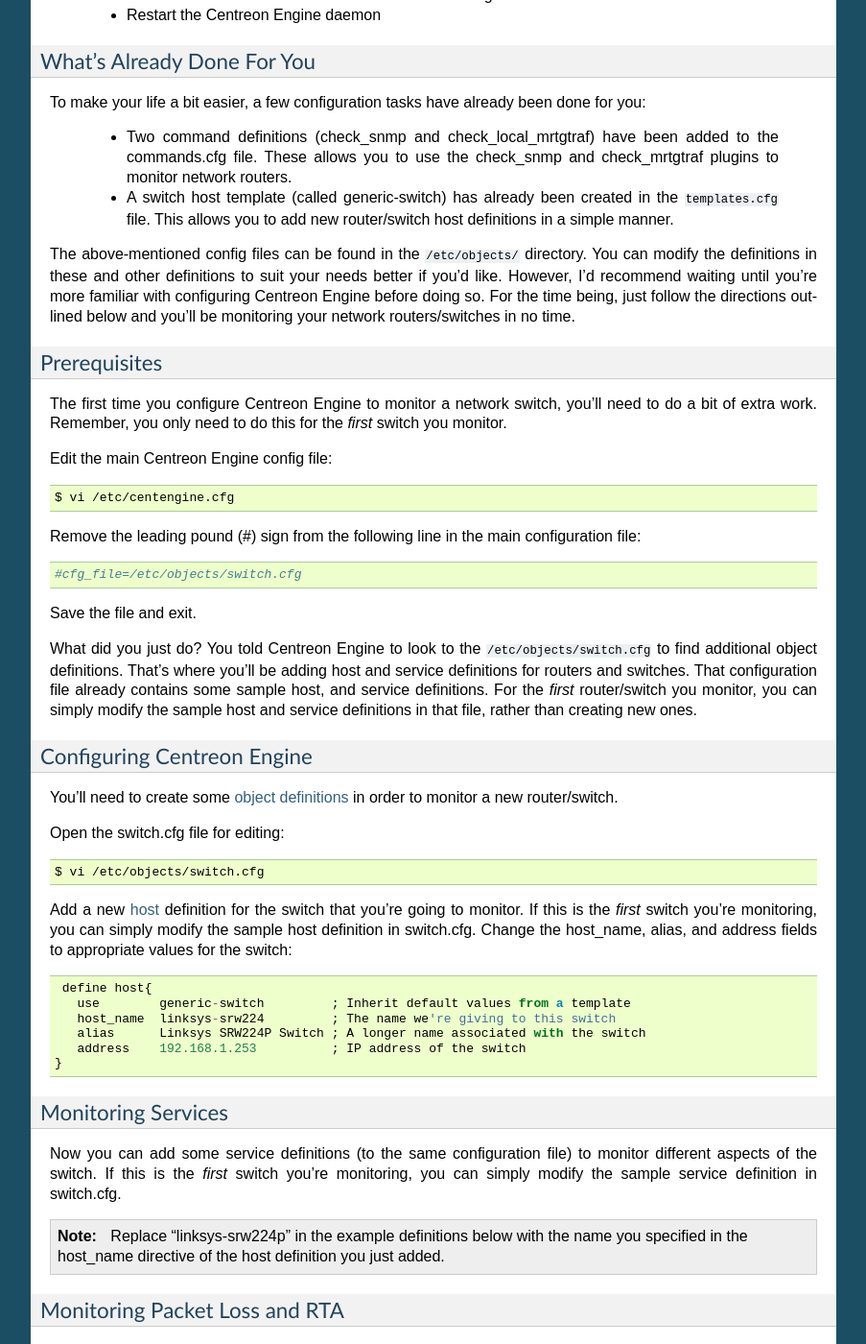
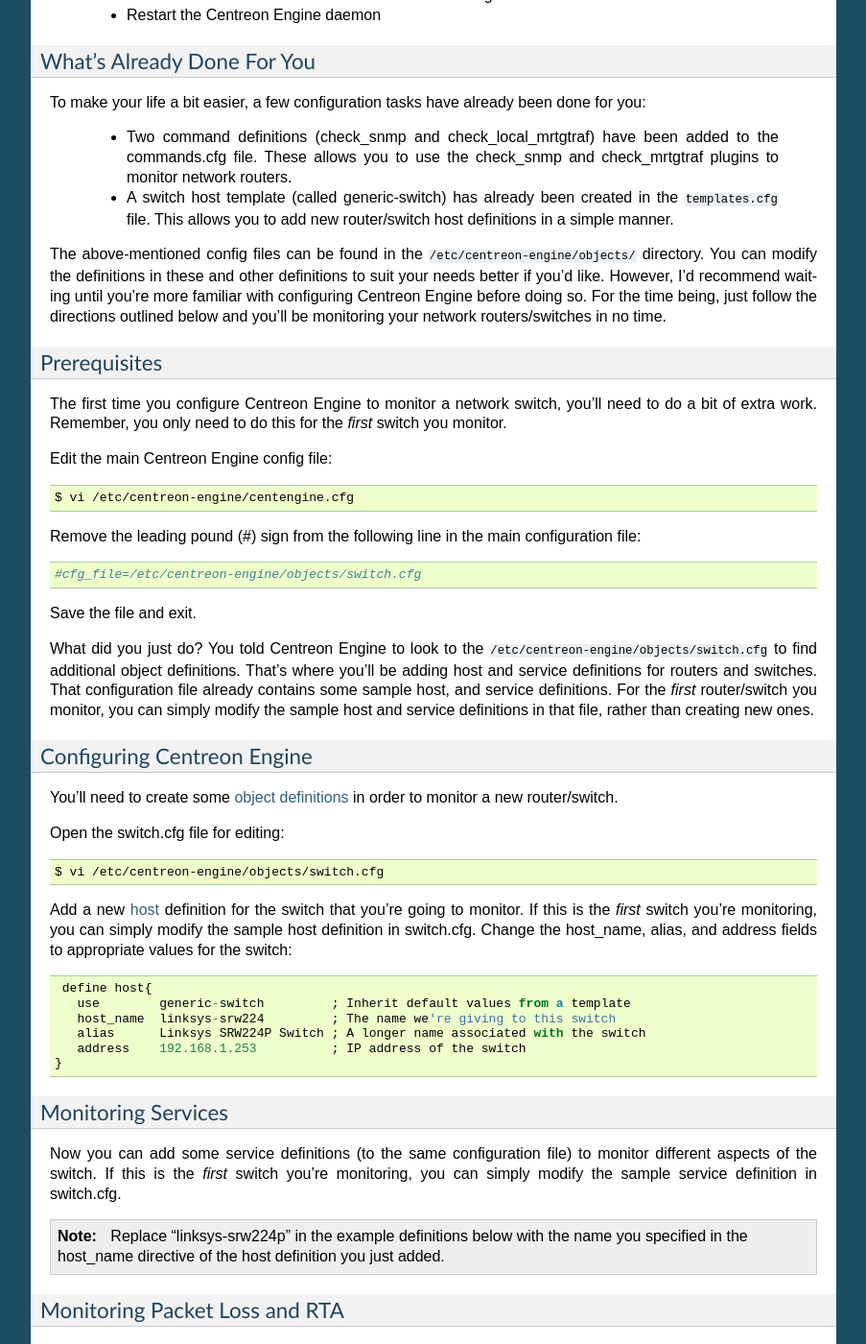
Before and after one commit to centreon/centreon-engine, a Sphinx documentation site: the page built from doc/exploit/monitoring.rst, in a window 1280 px wide and 1400 px high, scrolled down 6819 px. Shown: the whole window at 96% size, without its empty margins (198-1101 px from the left). Built offline with Sphinx 7.4.7, drawn with Linux system fonts in a browser that asks for light colours; some of the changed text lies outside the part shown.

Commit message:
doc: change wrong paths in /etc/.

```diff
--- a/doc/exploit/monitoring.rst
+++ b/doc/exploit/monitoring.rst
@@ -73,7 +73,7 @@
     been created in the templates.cfg file. This allows you to add new
     Windows host definitions in a simple manner.
 
-The above-mentioned config files can be found in the ``/etc/objects/``
+The above-mentioned config files can be found in the ``/etc/centreon-engine/objects/``
 directory. You can modify the definitions in these and other definitions
 to suit your needs better if you'd like. However, I'd recommend waiting
 until you're more familiar with configuring Centreon Engine before doing
@@ -89,17 +89,17 @@
 
 Edit the main Centreon Engine config file::
 
-  $ vi /etc/centengine.cfg
+  $ vi /etc/centreon-engine/centengine.cfg
 
 Remove the leading pound (#) sign from the following line in the main
 configuration file::
 
-  #cfg_file=/etc/objects/windows.cfg
+  #cfg_file=/etc/centreon-engine/objects/windows.cfg
 
 Save the file and exit.
 
 What did you just do? You told Centreon Engine to look to the
-``/etc/objects/windows.cfg`` to find additional object definitions.
+``/etc/centreon-engine/objects/windows.cfg`` to find additional object definitions.
 That's where you'll be adding Windows host and service definitions. That
 configuration file already contains some sample host, and service
 definitions. For the *first* Windows machine you monitor, you can simply
@@ -155,7 +155,7 @@
 
 Open the windows.cfg file for editing::
 
-  $ vi /etc/objects/windows.cfg
+  $ vi /etc/centreon-engine/objects/windows.cfg
 
 Add a new host definition for the Windows machine that you're going to
 monitor. If this is the *first* Windows machine you're monitoring, you
@@ -270,7 +270,7 @@
 Windows machine, you'll need to modify the check_nt command definition
 to include the password. Open the commands.cfg file for editing::
 
-  $ vi /etc/objects/commands.cfg
+  $ vi /etc/centreon-engine/objects/commands.cfg
 
 Change the definition of the check_nt command to include the
 "-s <PASSWORD>" argument (where PASSWORD is the password you specified
@@ -421,7 +421,7 @@
     created in the ``templates.cfg`` file. This allows you to add new
     router/switch host definitions in a simple manner.
 
-The above-mentioned config files can be found in the ``/etc/objects/``
+The above-mentioned config files can be found in the ``/etc/centreon-engine/objects/``
 directory. You can modify the definitions in these and other definitions
 to suit your needs better if you'd like. However, I'd recommend waiting
 until you're more familiar with configuring Centreon Engine before doing
@@ -437,17 +437,17 @@
 
 Edit the main Centreon Engine config file::
 
-  $ vi /etc/centengine.cfg
+  $ vi /etc/centreon-engine/centengine.cfg
 
 Remove the leading pound (#) sign from the following line in the main
 configuration file::
 
-  #cfg_file=/etc/objects/switch.cfg
+  #cfg_file=/etc/centreon-engine/objects/switch.cfg
 
 Save the file and exit.
 
 What did you just do? You told Centreon Engine to look to the
-``/etc/objects/switch.cfg`` to find additional object
+``/etc/centreon-engine/objects/switch.cfg`` to find additional object
 definitions. That's where you'll be adding host and service definitions
 for routers and switches. That configuration file already contains some
 sample host, and service definitions. For the *first* router/switch you
@@ -462,7 +462,7 @@
 
 Open the switch.cfg file for editing::
 
-  $ vi /etc/objects/switch.cfg
+  $ vi /etc/centreon-engine/objects/switch.cfg
 
 Add a new :ref:`host <obj_def_host>` definition for the switch that
 you're going to monitor. If this is the *first* switch you're
@@ -688,7 +688,7 @@
     created in the templates.cfg file. This allows you to add new printer
     host definitions in a simple manner.
 
-The above-mentioned config files can be found in the ``/etc/objects/``
+The above-mentioned config files can be found in the ``/etc/centreon-engine/objects/``
 directory. You can modify the definitions in these and other definitions
 to suit your needs better if you'd like. However, I'd recommend waiting
 until you're more familiar with configuring Centreon Engine before doing
@@ -704,17 +704,17 @@
 
 Edit the main Centreon Engine config file::
 
-  $ vi /etc/centengine.cfg
+  $ vi /etc/centreon-engine/centengine.cfg
 
 Remove the leading pound (#) sign from the following line in the main
 configuration file::
 
-  #cfg_file=/etc/objects/printer.cfg
+  #cfg_file=/etc/centreon-engine/objects/printer.cfg
 
 Save the file and exit.
 
 What did you just do? You told Centreon Engine to look to the
-``/etc/objects/printer.cfg`` to find additional object
+``/etc/centreon-engine/objects/printer.cfg`` to find additional object
 definitions. That's where you'll be adding host and service definitions
 for the printer.  That configuration file already contains some sample
 host, and service definitions. For the *first* printer you monitor, you
@@ -729,7 +729,7 @@
 
 Open the ``printer.cfg`` file for editing::
 
-  $ vi /etc/objects/printer.cfg
+  $ vi /etc/centreon-engine/objects/printer.cfg
 
 Add a new :ref:`host <obj_def_host>` definition for the networked
 printer that you're going to monitor. If this is the *first* printer
```
